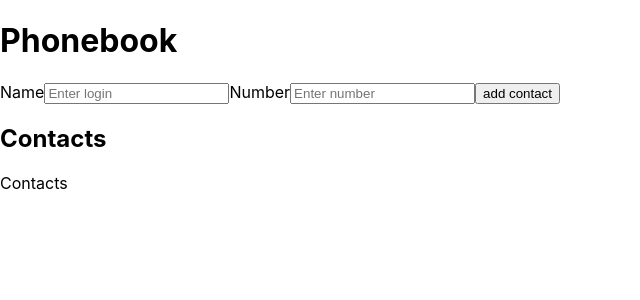
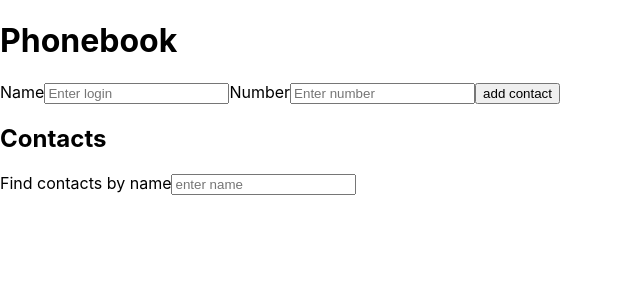
Before and after one commit to IrynaYrrr/goit-react-hw-02-phonebook, a React (Create React App) app: page / in a window 1280 px wide. Shown: the top 300 px of the page, without its empty margins (0-640 px from the left). Built offline with nearby package versions, Linux system fonts and the light colour scheme.

Commit message:
add filter

```diff
--- a/src/components/App.jsx
+++ b/src/components/App.jsx
@@ -2,6 +2,7 @@ import React, { Component } from "react";
 import { nanoid } from "nanoid";
 import { ContactForm } from './contactForm/ContactForm';
 import { ContactList } from './contactList/ContactList';
+import { Filter } from './filter/Filter';
 
 export class App extends Component {
 
@@ -12,13 +13,20 @@ export class App extends Component {
 
   handleSubmitForm = (value) => {
     const newContact = {
-          number: value.number,
-          name: value.name,
-          id: nanoid(),
-        }
-    this.setState((prev) => ({
+      number: value.number,
+      name: value.name,
+      id: nanoid(),
+    }
+    this.setState(() => ({
       ...this.state,
       contacts: [newContact, ...this.state.contacts],
+    }))
+  }
+
+  handleFilterChange = (value) => {
+    this.setState(() => ({
+      ...this.state,
+      filter: value,
     }))
   }
 
@@ -31,8 +39,8 @@ export class App extends Component {
           onSubmit={values => this.handleSubmitForm(values)}
         />
         <h2>Contacts</h2>
-        {/* <Filter /> */}
-        <ContactList contacts={this.state.contacts}/>
+        <Filter onChange={value => this.handleFilterChange(value)} />
+        <ContactList contacts={this.state.contacts} filter={this.state.filter}/>
       </div>
     )
   }
--- a/src/components/contactList/ContactList.jsx
+++ b/src/components/contactList/ContactList.jsx
@@ -5,9 +5,8 @@ export class ContactList extends Component {
   render() {
     return (
       <div>
-        <p>Contacts</p>
         <ul>
-          {this.props.contacts.map(
+          {this.props.contacts.filter((el) => el.name.toLowerCase().includes(this.props.filter.toLowerCase())).map(
             c => <li>{c.name}:{c.number}</li>
           )}
         </ul>
--- a/src/components/filter/Filter.jsx
+++ b/src/components/filter/Filter.jsx
@@ -0,0 +1,23 @@
+import React, { Component } from "react";
+
+export class Filter extends Component {
+
+  handleChange = evt => {
+    const { value } = evt.target;
+    this.props.onChange(value);
+  };
+
+  render() {
+    return (
+      <label>
+        Find contacts by name
+        <input
+          type="text"
+          placeholder="enter name"
+          name="filter"
+          onChange={this.handleChange}
+        />
+      </label>
+    )
+  }
+}
```
